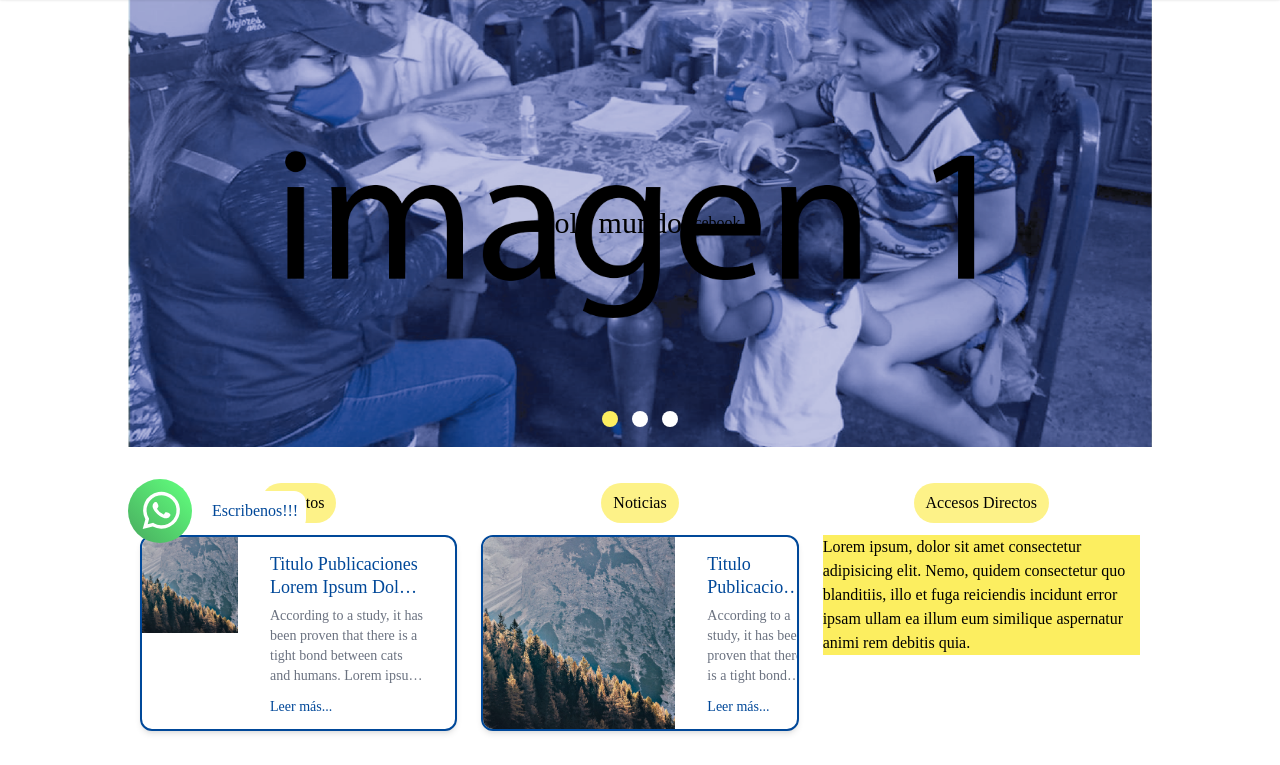
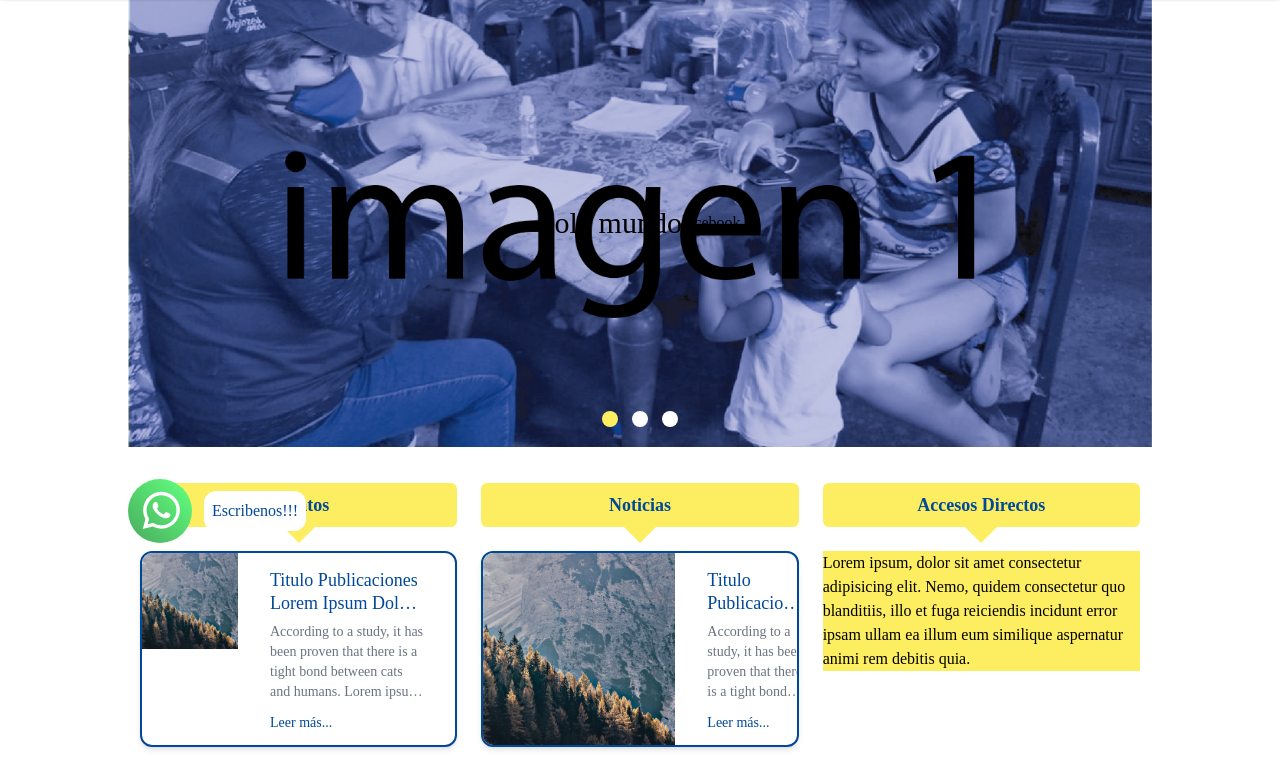
Before and after one commit to JOANSAGA/fundacionnikols, a Laravel app: page / in a window 1280 px wide. Shown: the part 229-994 px from the top of the page. Run offline with Laravel 8, Linux system fonts and the light colour scheme; style sheets or scripts are compiled from the project's sources; some libraries are stand-ins or nearby versions; some web fonts are replaced.

Commit message:
update logos redes sociales

```diff
--- a/resources/views/layouts/website.blade.php
+++ b/resources/views/layouts/website.blade.php
@@ -45,7 +45,7 @@
                     </div>
                     <div>
                         <a href="https://www.tiktok.com/@fundacionnikols" target="_blank">
-                            <img src="{{ asset('\img\logosRedes\tik_tok.svg') }}" class="w-7"
+                            <img src="{{ asset('\img\logosRedes\tiktok.svg') }}" class="w-7"
                                 alt="enlace a nuestro tik tok">
                         </a>
                     </div>
--- a/resources/views/web/welcome.blade.php
+++ b/resources/views/web/welcome.blade.php
@@ -29,8 +29,25 @@
     <section class="container w-full pt-6 mx-auto md:w-4/5" data-aos="fade-up" data-aos-duration="1000">
         <div class="flex flex-wrap justify-between">
             <div class="w-full p-3 mx-auto md:w-1/3" data-aos="fade-left" data-aos-duration="1000" data-aos-delay="300">
-                <div class="flex justify-center pb-3">
-                    <span class="px-3 py-2 capitalize bg-opacity-75 rounded-full bg-secondary">Eventos</span>
+                <style>
+                    .flecha {
+                        position: relative;
+                    }
+
+                    .flecha::after {
+                        content: "";
+                        display: block;
+                        position: absolute;
+                        bottom: -2rem;
+                        border-top: 1rem solid;
+                        border-bottom: 1rem solid transparent;
+                        border-left: 1rem solid transparent;
+                        border-right: 1rem solid transparent;
+                        right: calc(50% - 1rem);
+                    }
+                </style>
+                <div class="w-full py-2 mb-6 text-center rounded-md flecha bg-secondary text-secondary">
+                    <span class="text-lg font-bold capitalize text-primary">Eventos</span>
                 </div>
                 <div class="overflow-hidden bg-white border-2 shadow-md rounded-xl md:max-w-2xl border-primary"
                     data-aos="zoom-in-up" data-aos-delay="100" data-aos-duration="1000">
@@ -60,8 +77,8 @@
                 </div>
             </div>
             <div class="w-full p-3 mx-auto md:w-1/3" data-aos="fade-left" data-aos-duration="1000" data-aos-delay="600">
-                <div class="flex justify-center pb-3">
-                    <span class="px-3 py-2 capitalize bg-opacity-75 rounded-full bg-secondary">noticias</span>
+                <div class="w-full py-2 mb-6 text-center rounded-md flecha bg-secondary text-secondary">
+                    <span class="text-lg font-bold capitalize text-primary">noticias</span>
                 </div>
 
                 <div class="overflow-hidden bg-white border-2 shadow-md rounded-xl md:max-w-2xl border-primary"
@@ -92,8 +109,9 @@
                 </div>
             </div>
             <div class="w-full p-3 mx-auto md:w-1/3" data-aos="fade-left" data-aos-duration="1000" data-aos-delay="900">
-                <div class="flex justify-center pb-3">
-                    <span class="px-3 py-2 capitalize bg-opacity-75 rounded-full bg-secondary">accesos directos</span>
+                <div class="w-full py-2 mb-6 text-center rounded-md flecha bg-secondary text-secondary">
+                    <span class="text-lg font-bold capitalize text-primary">accesos
+                        directos</span>
                 </div>
 
                 <div class="bg-secondary">Lorem ipsum, dolor sit amet consectetur adipisicing elit. Nemo, quidem
```
Also changed, not shown: public/img/logosRedes/facebook.svg, public/img/logosRedes/instagram.svg, public/img/logosRedes/tik_tok.svg (deleted), public/img/logosRedes/tiktok.svg (added), public/img/logosRedes/twitter.svg.
